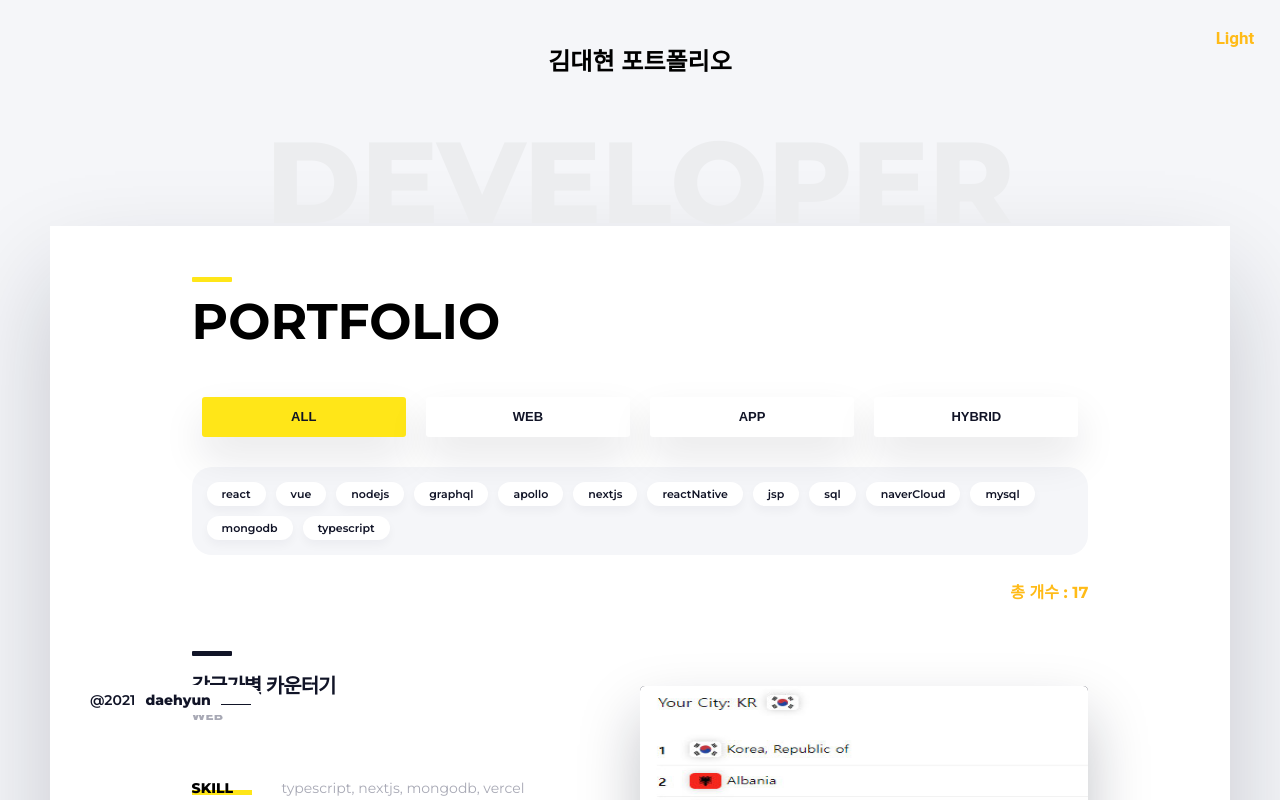
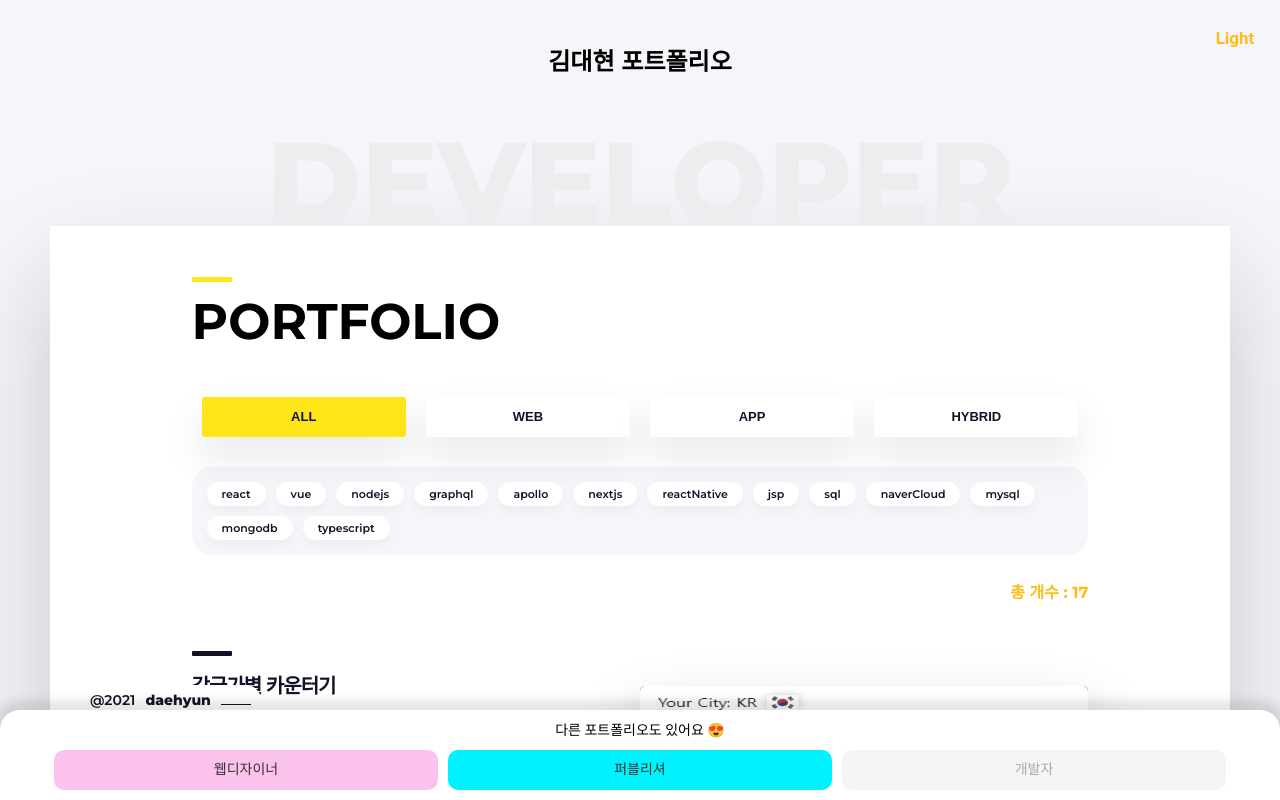
Before and after one commit to webcorgi/devPortfolio, a React (Create React App) app: page / in a window 1280 px wide. Shown: the top 800 px of the page. Built offline with nearby package versions, Linux system fonts and the light colour scheme; a web font is replaced by a local one.

Commit message:
페이지 이동수정

```diff
--- a/src/scss/style.scss
+++ b/src/scss/style.scss
@@ -484,12 +484,11 @@ h4 {
 }
 
 
-
+/*
 .btmnav_mobile {
 	display:none;
 }
-
-@media screen and (max-width:767px){
+ */
 @import url('https://webfontworld.github.io/gmarket/GmarketSans.css');
 .btmnav_mobile {
   position:fixed;
@@ -528,6 +527,7 @@ h4 {
 }
 .btmnav_mobile a.unactive {
   background:#f5f5f5 !important;
+  color: #aaa;
 }
 
 .btmnav_mobile a.des {
@@ -539,4 +539,5 @@ h4 {
 .btmnav_mobile a.dev {
   background:#f5d100;
 }
+@media screen and (max-width:767px){
 }
```
Lines whose indentation alone changed are shown as unchanged.
